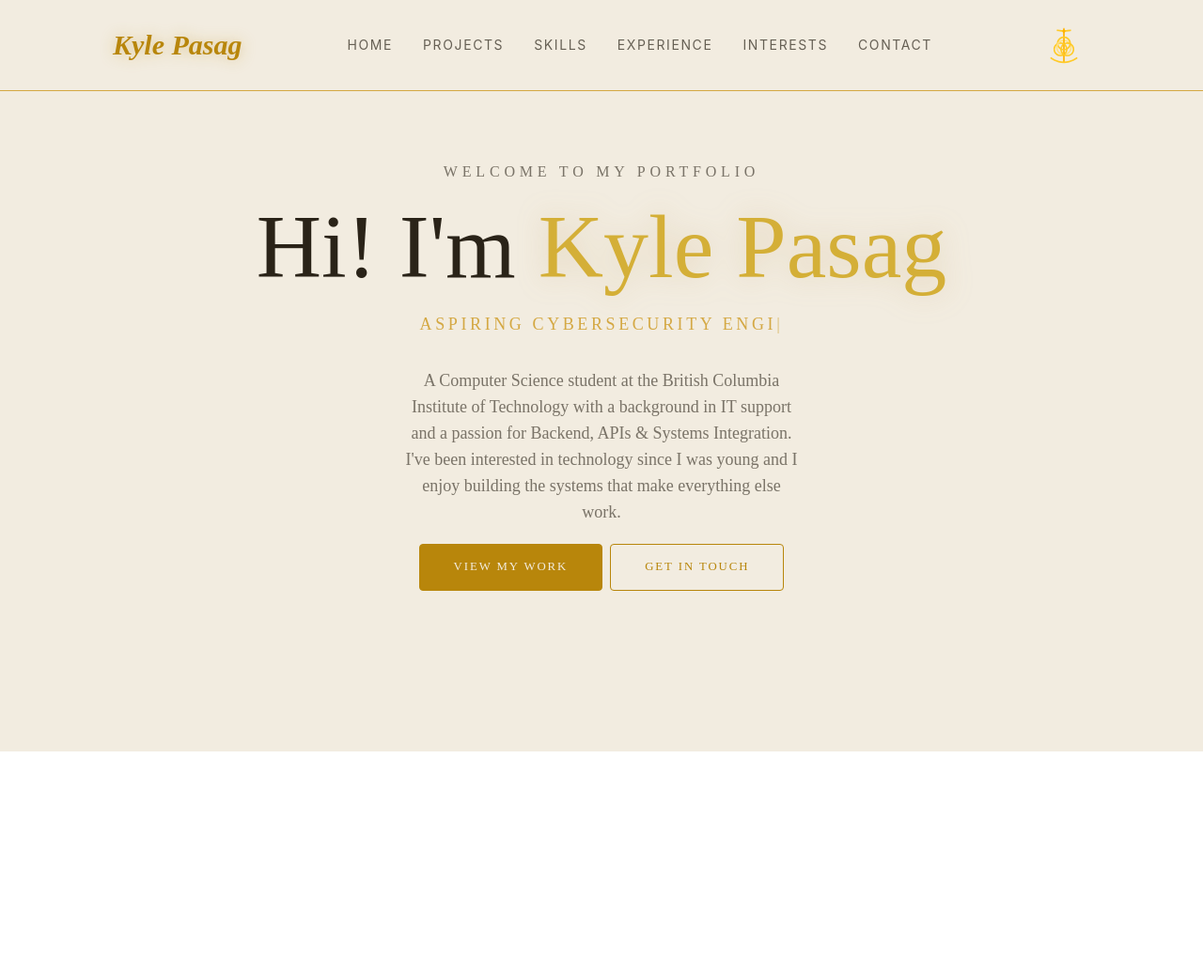
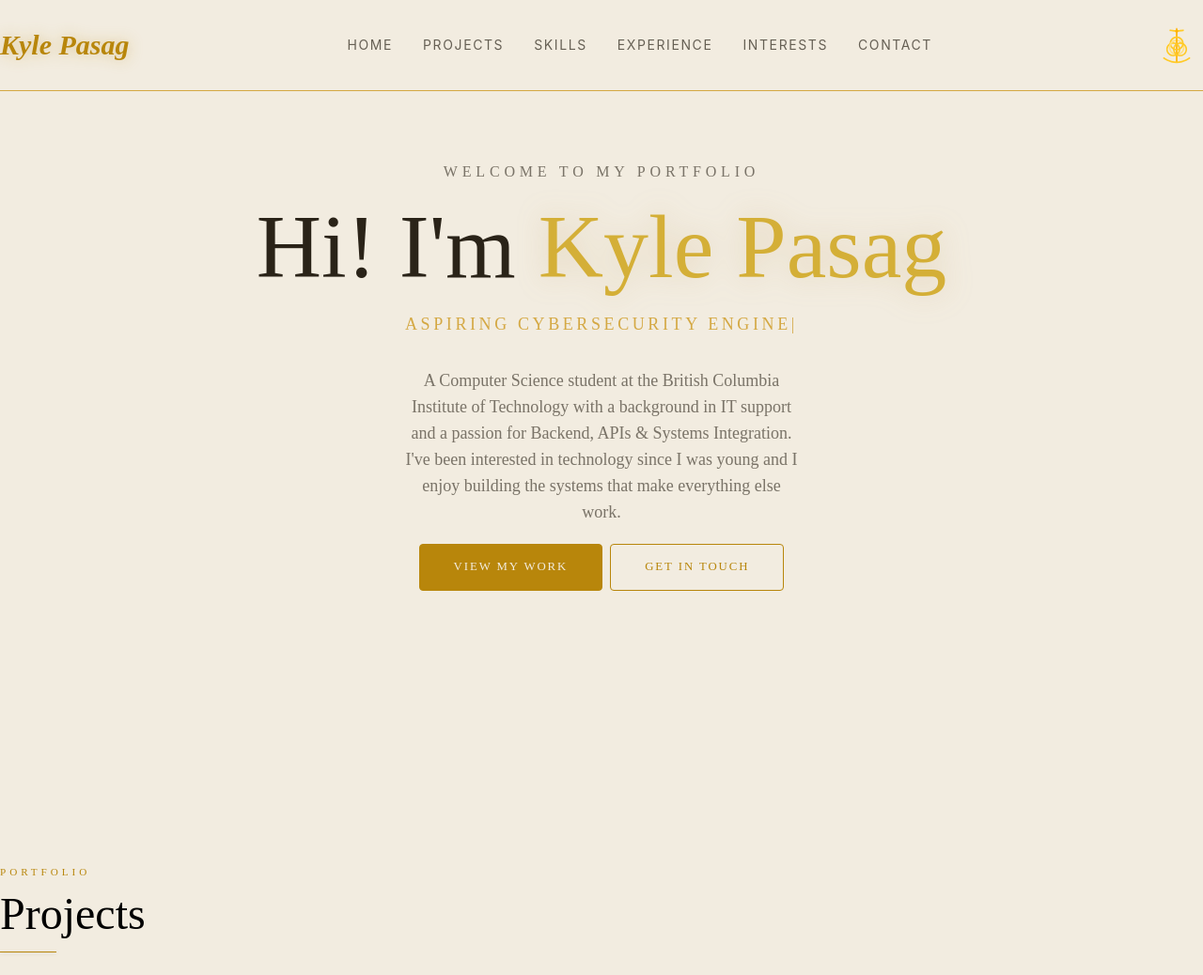
Before and after one commit to kpasag/Portfolio, a React app: page / in a window 1280 px wide. Shown: the top 1038 px of the page at 94% size. Before the commit the page ends 800 px from the top, so only its background shows below. Built offline with nearby package versions, Linux system fonts and the light colour scheme; the HTML template or start-up script is replaced by a standard one.

Commit message:
Create a component for subheaders

```diff
--- a/src/Body.jsx
+++ b/src/Body.jsx
@@ -6,6 +6,20 @@ const TITLES = [
   "Backend Developer",
   "DevOps Engineer",
 ];
+
+function SubtitleSection({ label, title }) {
+  return (
+    <>
+      <p className="font-['Outfit'] text-[0.7rem] uppercase tracking-[0.35em] mb-3 text-[#B8860B]">
+        {label}
+      </p>
+      <h2 className="font-['Cormorant_Garamond'] text-4xl md:text-5xl font-light mb-4">
+        {title}
+      </h2>
+      <div className="w-15 h-px bg-[#B8860B] drop-shadow-sm"></div>
+    </>
+  );
+}
 
 function Body() {
   const [displayText, setDisplayText] = useState("");
@@ -18,7 +32,8 @@ function Body() {
 
     const timer = setTimeout(
       () => {
-        if (!isDeleting && displayText.length < currentTitle.length) { // char length
+        if (!isDeleting && displayText.length < currentTitle.length) {
+          // char length
           setDisplayText(currentTitle.slice(0, displayText.length + 1));
         } else if (!isDeleting && displayText.length === currentTitle.length) {
           setIsDeleting(true);
@@ -38,9 +53,9 @@ function Body() {
 
   return (
     <>
-      <main className="">
+      <main id="home" className="bg-[#F2ECE0]">
         {/* HERO */}
-        <section className="bg-[#F2ECE0] min-h-screen flex flex-col justify-center items-center space-y-5">
+        <section className=" min-h-screen flex flex-col justify-center items-center space-y-5">
           <div className="font-['Manrope'] flex flex-col items-center space-y-2">
             <h3 className="font-['Outfit'] uppercase tracking-[0.3em] text-[1.0rem] text-[rgba(42,35,24,0.6)]">
               Welcome to my portfolio
@@ -75,8 +90,12 @@ function Body() {
         </section>
 
         {/* PROJECTS */}
-
-
+        <section id="projects" className="max-w-400 mx-auto py-30 min-h-screen">
+          <SubtitleSection
+          label={`Portfolio`}
+          title={`Projects`}
+          />
+        </section>
       </main>
     </>
   );
--- a/src/Navbar.jsx
+++ b/src/Navbar.jsx
@@ -1,10 +1,7 @@
 function Navbar() {
   return (
-    <nav
-      id="home"
-      className=" font-['Newsreader'] bg-[rgba(242,236,224,0.92)]  mx-auto fixed top-0 w-full items-center border-b border-[#D4A843]"
-    >
-      <section className="max-w-8xl flex justify-between items-center py-5 px-30 mx-auto">
+    <nav className=" font-['Newsreader'] bg-[rgba(242,236,224,0.92)]  mx-auto fixed top-0 w-full items-center border-b border-[#D4A843]">
+      <section className="max-w-400 flex justify-between items-center py-5 mx-auto">
         <div>
           <h1 className="italic font-bold text-[#B8860B] drop-shadow-[0_0_8px_rgba(184,134,11,0.4)] text-3xl">
             <a href="">Kyle Pasag</a>
@@ -13,10 +10,10 @@ function Navbar() {
         <div className="flex">
           <ul className="hidden lg:flex gap-8 font-sans text-[#2A2318]/70 text-sm uppercase tracking-[0.1rem]">
             <li className="hover:tracking-[0.2rem] duration-150 hover:text-[#D4A843] hover:border-b border-[D4A843]">
-              <a href=".home">HOME</a>
+              <a href="#home">HOME</a>
             </li>
             <li className="hover:tracking-[0.2rem] duration-150 hover:text-[#D4A843] hover:border-b border-[D4A843]">
-              <a href="">PROJECTS</a>
+              <a href="#projects">PROJECTS</a>
             </li>
             <li className="hover:tracking-[0.2rem] duration-150 hover:text-[#D4A843] hover:border-b border-[D4A843]">
               <a href="">SKILLS</a>
```
